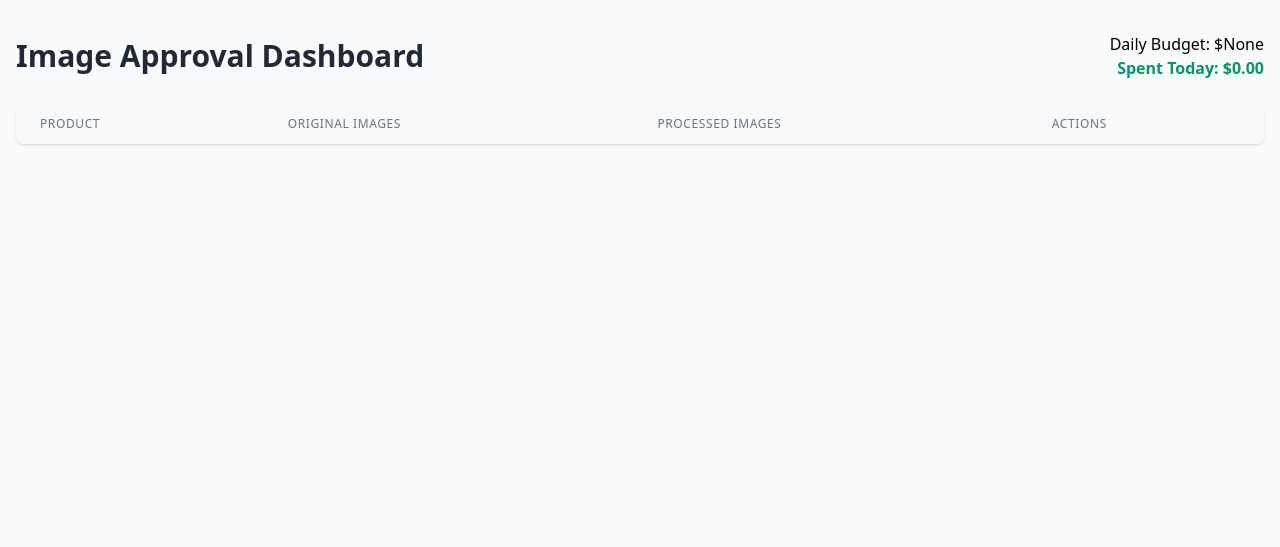
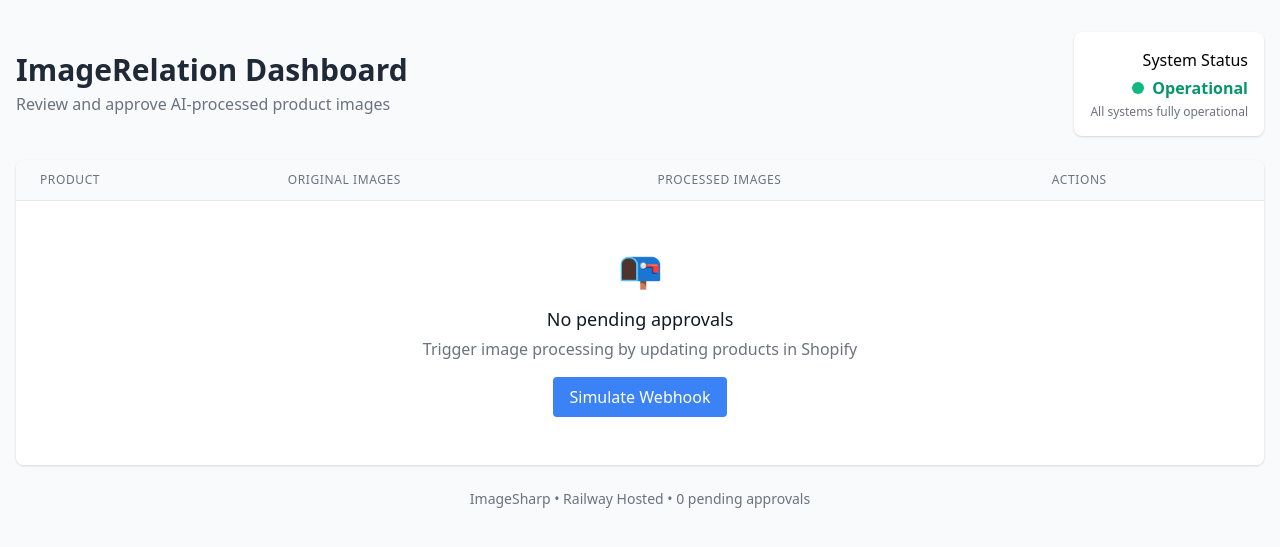
Before and after one commit to aragroup1/shopify-image-ai, a Flask app: page /dashboard in a window 1280 px wide. Shown: the top 547 px of the page. Run offline with Flask 3, Linux system fonts and the light colour scheme; data that the repository does not hold is empty.

Commit message:
Update dashboard.html

```diff
--- a/templates/dashboard.html
+++ b/templates/dashboard.html
@@ -3,23 +3,82 @@
 <head>
     <title>Image Approval Dashboard</title>
     <link href="https://cdn.jsdelivr.net/npm/tailwindcss@2.2.19/dist/tailwind.min.css" rel="stylesheet">
+    <link rel="icon" href="/dashboard/static/favicon.ico">
+    <link href="https://cdnjs.cloudflare.com/ajax/libs/font-awesome/6.0.0/css/all.min.css" rel="stylesheet">
     <style>
-        .image-grid { display: grid; grid-template-columns: repeat(2, 1fr); gap: 1rem; }
-        .image-container { border: 1px solid #e2e8f0; border-radius: 0.5rem; overflow: hidden; }
-        .badge-apify { background-color: #ef4444; color: white; padding: 0.25rem 0.5rem; border-radius: 9999px; font-size: 0.75rem; }
+        .image-grid {
+            display: grid;
+            grid-template-columns: repeat(2, 1fr);
+            gap: 1rem;
+            max-width: 100%;
+        }
+        .image-container {
+            border: 1px solid #e2e8f0;
+            border-radius: 0.5rem;
+            overflow: hidden;
+            height: 80px;
+        }
+        .badge-apify {
+            background-color: #ef4444;
+            color: white;
+            padding: 0.25rem 0.5rem;
+            border-radius: 9999px;
+            font-size: 0.75rem;
+        }
+        .approve-btn {
+            background: linear-gradient(135deg, #10b981 0%, #059669 100%);
+        }
+        .reject-btn {
+            background: linear-gradient(135deg, #ef4444 0%, #dc2626 100%);
+        }
+        .dialog-backdrop {
+            position: fixed;
+            top: 0;
+            left: 0;
+            right: 0;
+            bottom: 0;
+            background-color: rgba(0, 0, 0, 0.5);
+            display: flex;
+            align-items: center;
+            justify-content: center;
+            z-index: 1000;
+        }
+        .dialog-content {
+            background: white;
+            border-radius: 0.5rem;
+            padding: 1.5rem;
+            max-width: 500px;
+            width: 90%;
+        }
     </style>
 </head>
 <body class="bg-gray-50 py-8">
     <div class="container mx-auto px-4">
-        <div class="flex justify-between items-center mb-6">
-            <h1 class="text-3xl font-bold text-gray-800">Image Approval Dashboard</h1>
-            <div class="text-right">
-                <div class="font-medium">Daily Budget: ${{ os.getenv('DAILY_BUDGET') }}</div>
-                <div class="text-green-600 font-bold">Spent Today: $0.00</div>
+        <div class="flex flex-col md:flex-row justify-between items-start md:items-center mb-6 gap-4">
+            <div>
+                <h1 class="text-3xl font-bold text-gray-800">ImageRelation Dashboard</h1>
+                <p class="text-gray-500 mt-1">Review and approve AI-processed product images</p>
+            </div>
+            <div class="bg-white p-4 rounded-lg shadow text-right w-full md:w-auto">
+                <div class="font-medium mb-1">System Status</div>
+                <div class="flex items-center justify-end">
+                    <span class="h-3 w-3 bg-green-500 rounded-full mr-2"></span>
+                    <span class="text-green-600 font-bold">Operational</span>
+                </div>
+                <div class="text-xs text-gray-500 mt-1">
+                    {% if warnings %}
+                        {% for warning in warnings %}
+                        <div class="text-yellow-600">{{ warning }}</div>
+                        {% endfor %}
+                    {% else %}
+                        All systems fully operational
+                    {% endif %}
+                </div>
             </div>
         </div>
 
         <div class="bg-white rounded-lg shadow overflow-hidden">
+            <div class="overflow-x-auto">
                 <table class="min-w-full divide-y divide-gray-200">
                     <thead class="bg-gray-50">
                         <tr>
@@ -31,14 +90,16 @@
                     </thead>
                     <tbody class="bg-white divide-y divide-gray-200">
                         {% for item in pending_items %}
-                    <tr>
+                        <tr class="hover:bg-gray-50">
                             <td class="px-6 py-4 whitespace-nowrap">
                                 <div class="flex items-center">
-                                <div class="flex-shrink-0 h-10 w-10 bg-gray-200 rounded"></div>
+                                    <div class="flex-shrink-0 h-10 w-10 bg-gray-200 rounded flex items-center justify-center">
+                                        <span class="text-gray-500 font-bold">#{{ item[0] }}</span>
+                                    </div>
                                     <div class="ml-4">
                                         <div class="text-sm font-medium text-gray-900">Product ID: {{ item[1] }}</div>
                                         {% if "Supplier:apify" in item[2] %}
-                                    <span class="badge-apify mt-1">Apify Multi-Angle</span>
+                                        <span class="badge-apify mt-1 inline-block">Apify Multi-Angle</span>
                                         {% endif %}
                                     </div>
                                 </div>
@@ -47,12 +108,12 @@
                                 <div class="image-grid">
                                     {% for img in item[3].split(',')[:2] %}
                                     <div class="image-container">
-                                    <img src="{{ img }}" class="w-full h-24 object-contain p-1">
+                                        <img src="{{ img }}" class="w-full h-full object-contain p-1">
                                     </div>
                                     {% endfor %}
                                     {% if item[3].count(',') > 1 %}
-                                <div class="flex items-center justify-center bg-gray-50">
-                                    +{{ item[3].count(',') - 1 }} more
+                                    <div class="flex items-center justify-center bg-gray-50 border border-dashed rounded">
+                                        <span class="text-gray-500 text-sm">+{{ item[3].count(',') - 1 }} more</span>
                                     </div>
                                     {% endif %}
                                 </div>
@@ -61,51 +122,103 @@
                                 <div class="image-grid">
                                     {% for img in item[4].split(',') %}
                                     <div class="image-container">
-                                    <img src="{{ img }}" class="w-full h-24 object-contain p-1 bg-blue-50">
+                                        <img src="{{ img }}" class="w-full h-full object-contain p-1 bg-blue-50">
                                     </div>
                                     {% endfor %}
                                 </div>
                             </td>
                             <td class="px-6 py-4 whitespace-nowrap text-sm font-medium">
-                            <div class="flex space-x-2">
-                                <a href="/approve/{{ item[0] }}" class="px-3 py-1 bg-green-600 text-white rounded hover:bg-green-700">Approve</a>
+                                <div class="flex flex-col sm:flex-row space-y-2 sm:space-y-0 sm:space-x-2">
+                                    <a href="/dashboard/approve/{{ item[0] }}"
+                                       class="px-3 py-1.5 approve-btn text-white rounded hover:opacity-90 transition flex items-center justify-center">
+                                        <i class="fas fa-check mr-1"></i> Approve
+                                    </a>
                                     <button onclick="document.getElementById('reject-{{ item[0] }}').showModal()"
-                                        class="px-3 py-1 bg-red-600 text-white rounded hover:bg-red-700">Reject</button>
+                                            class="px-3 py-1.5 reject-btn text-white rounded hover:opacity-90 transition flex items-center justify-center">
+                                        <i class="fas fa-times mr-1"></i> Reject
+                                    </button>
                                 </div>
                             </td>
                         </tr>
 
                         <!-- Reject modal -->
-                    <dialog id="reject-{{ item[0] }}" class="modal">
-                        <div class="modal-box">
-                            <h3 class="font-bold text-lg">Reject Images for Product {{ item[1] }}</h3>
-                            <form method="POST" action="/reject/{{ item[0] }}" class="mt-4">
-                                <div class="form-control">
-                                    <label class="label">
-                                        <span class="label-text">Reason for rejection</span>
+                        <dialog id="reject-{{ item[0] }}" class="dialog-backdrop">
+                            <div class="dialog-content">
+                                <h3 class="text-xl font-bold text-gray-800 mb-4">Reject Images for Product #{{ item[1] }}</h3>
+                                <form method="POST" action="/dashboard/reject/{{ item[0] }}" class="space-y-4">
+                                    <div>
+                                        <label class="block text-gray-700 text-sm font-bold mb-2" for="reason">
+                                            Reason for rejection
                                         </label>
-                                    <select name="reason" class="select select-bordered">
-                                        <option>Poor quality</option>
-                                        <option>Wrong colors</option>
-                                        <option>Missing lifestyle shot</option>
-                                        <option>Other</option>
+                                        <select name="reason" id="reason" class="w-full px-4 py-2 border rounded focus:ring-2 focus:ring-blue-500 focus:outline-none">
+                                            <option value="Poor quality">Poor image quality</option>
+                                            <option value="Wrong colors">Incorrect color representation</option>
+                                            <option value="Missing lifestyle shot">Missing lifestyle shot</option>
+                                            <option value="Composition issues">Bad composition/layout</option>
+                                            <option value="Other">Other reason</option>
                                         </select>
                                     </div>
-                                <div class="modal-action">
-                                    <button type="submit" class="btn btn-error">Confirm Rejection</button>
+                                    <div class="flex justify-end space-x-3 pt-4 border-t border-gray-200">
                                         <button type="button" onclick="this.closest('dialog').close()"
-                                            class="btn">Cancel</button>
+                                                class="px-4 py-2 border border-gray-300 rounded text-gray-700 hover:bg-gray-50">
+                                            Cancel
+                                        </button>
+                                        <button type="submit"
+                                                class="px-4 py-2 bg-red-600 text-white rounded hover:bg-red-700 transition">
+                                            Confirm Rejection
+                                        </button>
                                     </div>
                                 </form>
                             </div>
-                        <form method="dialog" class="modal-backdrop">
-                            <button>close</button>
-                        </form>
                         </dialog>
                         {% endfor %}
+
+                        {% if not pending_items %}
+                        <tr>
+                            <td colspan="4" class="px-6 py-12 text-center text-gray-500">
+                                <div class="flex flex-col items-center justify-center">
+                                    <div class="text-4xl mb-4">📭</div>
+                                    <h3 class="text-lg font-medium text-gray-900 mb-1">No pending approvals</h3>
+                                    <p class="text-gray-500">Trigger image processing by updating products in Shopify</p>
+                                    <button class="mt-4 px-4 py-2 bg-blue-500 text-white rounded hover:bg-blue-600 transition"
+                                            onclick="document.getElementById('simulate-webhook').click()">
+                                        Simulate Webhook
+                                    </button>
+                                    <form method="POST" action="#" style="display:none;">
+                                        <input type="hidden" name="simulate" value="true">
+                                        <button id="simulate-webhook" type="submit"></button>
+                                    </form>
+                                </div>
+                            </td>
+                        </tr>
+                        {% endif %}
                     </tbody>
                 </table>
             </div>
         </div>
+
+        <div class="mt-6 text-center text-gray-500 text-sm">
+            <p>ImageSharp • Railway Hosted • {{ pending_items|length }} pending approvals</p>
+        </div>
+    </div>
+
+    <script>
+        // Close modals when clicking backdrop
+        document.querySelectorAll('.dialog-backdrop').forEach(backdrop => {
+            backdrop.addEventListener('click', function(e) {
+                if (e.target === this) {
+                    this.close();
+                }
+            });
+        });
+
+        // Auto-focus first input in modals
+        document.querySelectorAll('dialog').forEach(dialog => {
+            dialog.addEventListener('click', function() {
+                const input = this.querySelector('input, select, textarea');
+                if (input) input.focus();
+            });
+        });
+    </script>
 </body>
 </html>
```
Lines whose indentation alone changed are shown as unchanged.
